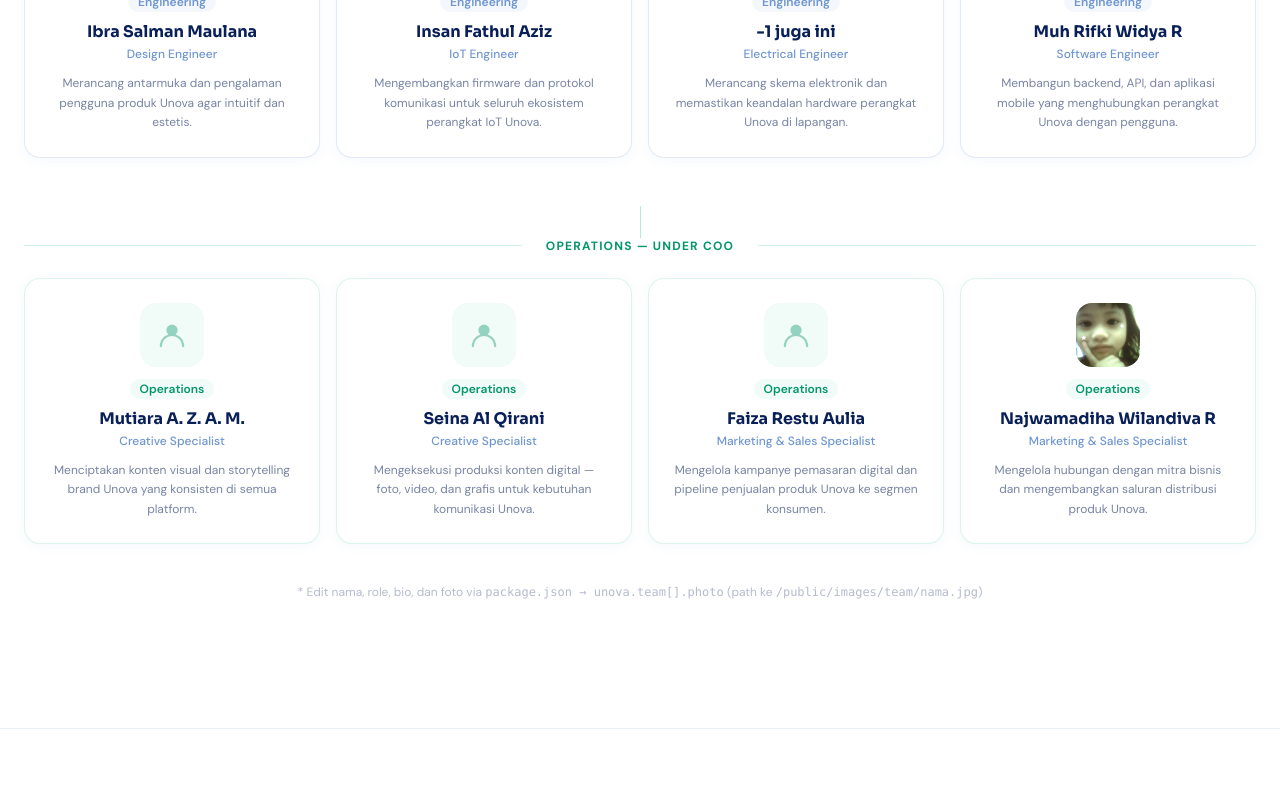
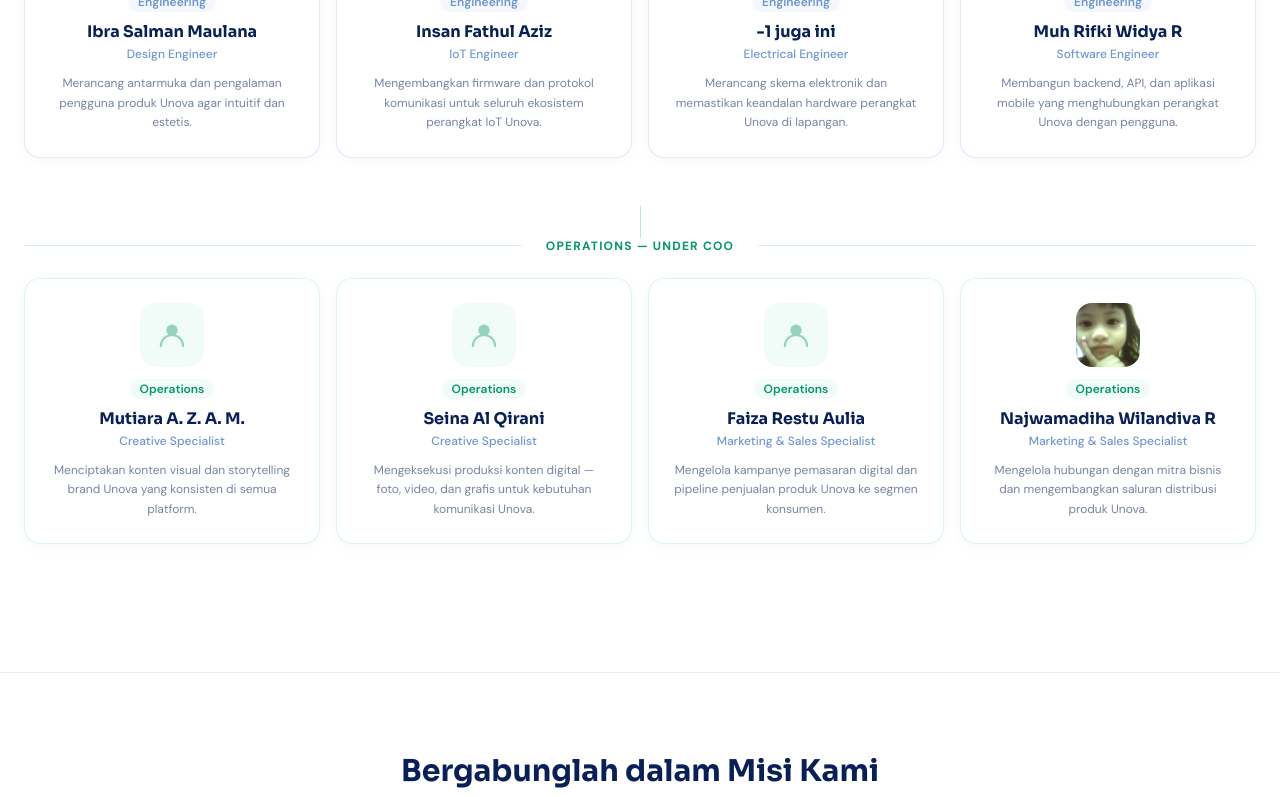
Before and after one commit to ripkie/unovaWebsite, a Next.js app: page /about in a window 1280 px wide. Shown: the part 3085-3882 px from the top of the page. Built offline with nearby package versions, Linux system fonts and the light colour scheme.

Commit message:
update foto rifki

```diff
--- a/package.json
+++ b/package.json
@@ -113,7 +113,7 @@
         "department": "Engineering",
         "reportsTo": "cto",
         "bio": "Membangun backend, API, dan aplikasi mobile yang menghubungkan perangkat Unova dengan pengguna.",
-        "photo": null
+        "photo": "/rifki.jpeg"
       },
       {
         "id": "creative-1",
--- a/src/app/about/page.tsx
+++ b/src/app/about/page.tsx
@@ -342,12 +342,6 @@ export default function AboutPage() {
               </div>
             </div>
           )}
-
-          <p className="text-center text-brand-navy/30 text-xs mt-10">
-            * Edit nama, role, bio, dan foto via{" "}
-            <code className="font-mono">package.json → unova.team[].photo</code>{" "}
-            (path ke <code className="font-mono">/public/images/team/nama.jpg</code>)
-          </p>
         </div>
       </section>
 
```
Also changed, not shown: public/rifki.jpeg (added).
